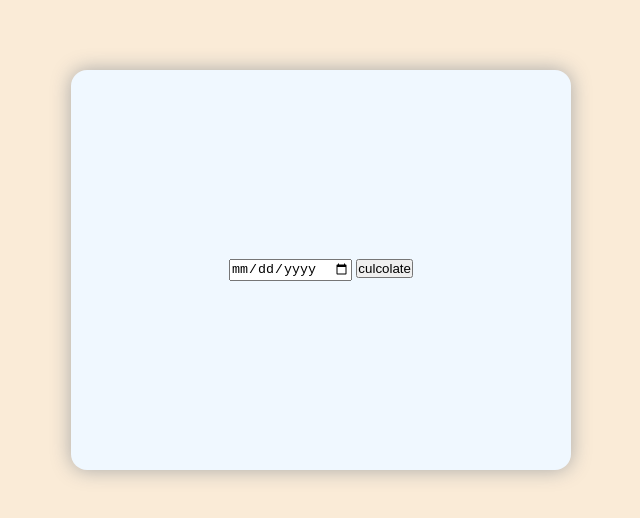
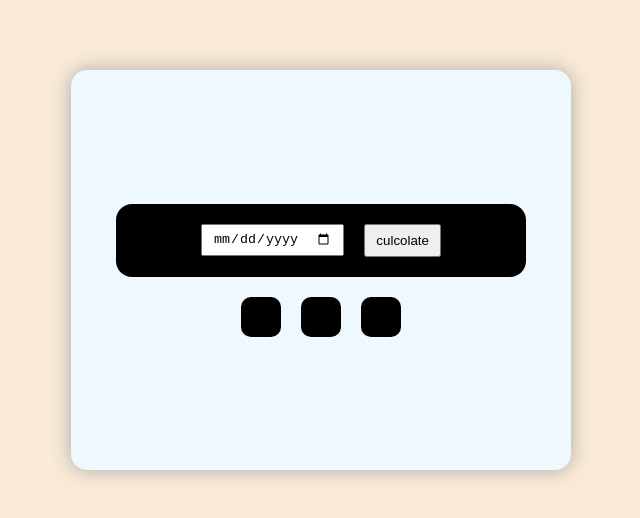
Before and after one commit to mujtabaahmad212/Class-task05-Date-calculator-, a plain HTML site: page index.html in a window 1280 px wide. Shown: the part 130-648 px from the top of the page, without its empty margins (319-959 px from the left). Drawn offline with Linux system fonts and the light colour scheme.

Commit message:
p tags are styled

```diff
--- a/style.css
+++ b/style.css
@@ -20,6 +20,38 @@ body{
    justify-content: center;
    align-items: center;
    flex-direction: column;
+   gap: 20px;
+
 
 
 }
+.days{
+    display: flex;
+    gap: 20px;
+}
+.date-btn{
+    background-color: black;
+    width: 70%;
+     border-radius: 1rem;
+     display: flex;
+    justify-content: center;
+    align-items: center;
+     padding: 20px 30px;
+gap: 20px ;
+
+
+}
+.date-btn input{
+    padding: 5px 10px;
+
+}
+.date-btn button{
+    padding: 7px 10px ;
+
+
+}
+p{
+    padding: 20px;
+    background-color: black;
+     border-radius: 10px;
+}
```
